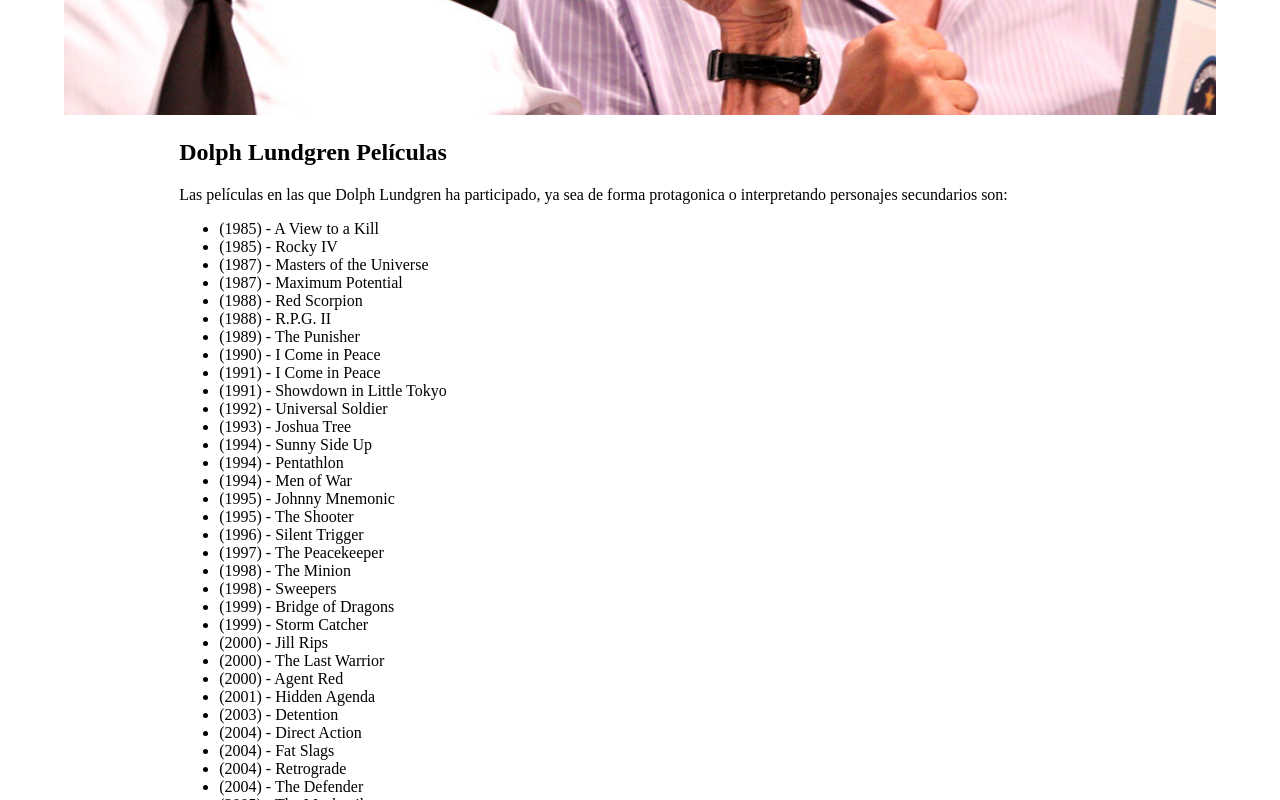
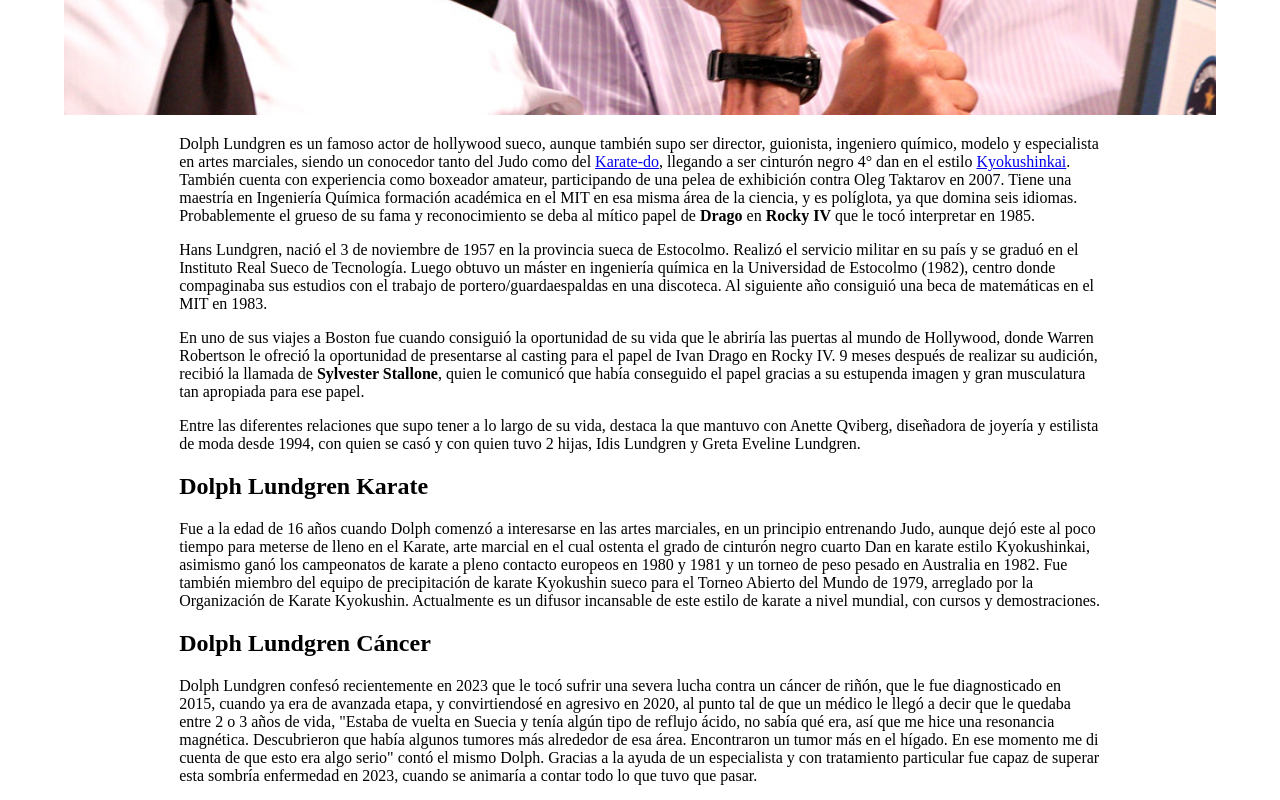
Before and after one commit to Ulise22/karate-info, a Next.js app: page /famosos/dolph-lundgren in a window 1280 px wide. Shown: the part 820-1620 px from the top of the page. Built offline with nearby package versions, Linux system fonts and the light colour scheme; a web font is replaced by a local one.

Commit message:
dolph lundgren article done

```diff
--- a/src/app/famosos/(famosos)/dolph-lundgren/page.tsx
+++ b/src/app/famosos/(famosos)/dolph-lundgren/page.tsx
@@ -1,13 +1,21 @@
 import styles from '@/app/famosos/famoso.module.css'
 import dolph from '@/assets/famosos/dolph_hero.jpg'
 import ArticlesHero from '@/components/ArticlesHero'
+import Link from 'next/link'
 
 export default function Dolph () {
     return(
         <main className={styles.famoso}>
             <ArticlesHero title='Dolph Lundgren' img={dolph} />
             <section className={styles.famoso__article}>
-                <p></p>
+                <p>Dolph Lundgren es un famoso actor de hollywood sueco, aunque también supo ser director, guionista, ingeniero químico, modelo y especialista en artes marciales, siendo un conocedor tanto del Judo como del <Link href='/articulos/karate-do'>Karate-do</Link>, llegando a ser cinturón negro 4° dan en el estilo <Link href='/estilos/kyokushin-kai'>Kyokushinkai</Link>. También cuenta con experiencia como boxeador amateur, participando de una pelea de exhibición contra Oleg Taktarov en 2007. Tiene una maestría en Ingeniería Química formación académica en el MIT en esa misma área de la ciencia, y es políglota, ya que domina seis idiomas. Probablemente el grueso de su fama y reconocimiento se deba al mítico papel de <b>Drago</b> en <b>Rocky IV</b> que le tocó interpretar en 1985.</p>
+                <p>Hans Lundgren, nació el 3 de noviembre de 1957 en la provincia sueca de Estocolmo. Realizó el servicio militar en su país y se graduó en el Instituto Real Sueco de Tecnología.  Luego obtuvo un máster en ingeniería química en la Universidad de Estocolmo (1982), centro donde compaginaba sus estudios con el trabajo de portero/guardaespaldas en una discoteca. Al siguiente año consiguió una beca de matemáticas en el MIT en 1983.</p>
+                <p>En uno de sus viajes a Boston fue cuando consiguió la oportunidad de su vida que le abriría las puertas al mundo de Hollywood, donde Warren Robertson le ofreció la oportunidad de presentarse al casting para el papel de Ivan Drago en Rocky IV. 9 meses después de realizar su audición, recibió la llamada de <b>Sylvester Stallone</b>, quien le comunicó que había conseguido el papel gracias a su estupenda imagen y gran musculatura tan apropiada para ese papel.</p>
+                <p>Entre las diferentes relaciones que supo tener a lo largo de su vida, destaca la que mantuvo con Anette Qviberg, diseñadora de joyería y estilista de moda desde 1994, con quien se casó y con quien tuvo 2 hijas, Idis Lundgren y Greta Eveline Lundgren.</p>
+                <h2 className={styles.famosos__article__subtitle}>Dolph Lundgren Karate</h2>
+                <p>Fue a la edad de 16 años cuando Dolph comenzó a interesarse en las artes marciales, en un principio entrenando Judo, aunque dejó este al poco tiempo para meterse de lleno en el Karate, arte marcial en el cual ostenta el grado de cinturón negro cuarto Dan en karate estilo Kyokushinkai, asimismo ganó los campeonatos de karate a pleno contacto europeos en 1980 y 1981 y un torneo de peso pesado en Australia en 1982. Fue también miembro del equipo de precipitación de karate Kyokushin sueco para el Torneo Abierto del Mundo de 1979, arreglado por la Organización de Karate Kyokushin. Actualmente es un difusor incansable de este estilo de karate a nivel mundial, con cursos y demostraciones.</p>
+                <h2 className={styles.famosos__article__subtitle}>Dolph Lundgren Cáncer</h2>
+                <p>Dolph Lundgren confesó recientemente en 2023 que le tocó sufrir una severa lucha contra un cáncer de riñón, que le fue diagnosticado en 2015, cuando ya era de avanzada etapa, y convirtiendosé en agresivo en 2020, al punto tal de que un médico le llegó a decir que le quedaba entre 2 o 3 años de vida, &quot;Estaba de vuelta en Suecia y tenía algún tipo de reflujo ácido, no sabía qué era, así que me hice una resonancia magnética. Descubrieron que había algunos tumores más alrededor de esa área. Encontraron un tumor más en el hígado. En ese momento me di cuenta de que esto era algo serio&quot; contó el mismo Dolph. Gracias a la ayuda de un especialista y con tratamiento particular fue capaz de superar esta sombría enfermedad en 2023, cuando se animaría a contar todo lo que tuvo que pasar.</p>
                 <h2 className={styles.famosos__article__subtitle}>Dolph Lundgren Películas</h2>
                 <p>Las películas en las que Dolph Lundgren ha participado, ya sea de forma protagonica o interpretando personajes secundarios son:</p>
                 <ul>
--- a/src/app/famosos/(famosos)/michael-jai-white/page.tsx
+++ b/src/app/famosos/(famosos)/michael-jai-white/page.tsx
@@ -12,7 +12,7 @@
                 <p>Michael nació el 10 de noviembre de 1967 en la ciudad estadounidense de Brooklyn, New York, donde pasó la mayor parte de su infancia hasta que se mudo a Bridgeport, Connecticut, en donde se graduaría en la Escuela Superior Central en 1988, en la que se destacó como deportista. Luego de su graduación comenzó a trabajar como profesor de educación especial hasta 1992, año en que dejó su trabajo para ir a vivir Los Ángeles para así poder dedicarse de lleno a la actuación y el cine. En aquella ciudad conocería a Courtenay Chatman, mujer que se convirtiría en su esposa en 2005, ella era una ginecóloga formada en Filadelfia y Los Ángeles, con quien tuvo una hija llamada Michelle Morgan, quien nació el 24 de diciembre de 2008.</p>
                 <h2 className={styles.famoso__article__subtitle}>Michael Jai White Artes Marciales</h2>
                 <p>Michael Jai White es un artista marcial muy destacado, especialmente en lo que respecta al Karate, dado que es poseedor del cinturón negro de los estilos: <Link href='/estilos/gojuryu'>Karate Goju Ryu</Link> (donde es 3° dan con el afamado maestro Eddie Morales), <Link href='/estilos/kyokushin-kai'>Karate Kyokushinkai</Link> (°3 dan), <Link href='/estilos/karate-shotokan'>Karate-Do Shotokan</Link> (3° dan) y en <b>Kobudo</b>. Además posee 2 cinturones negros en las artes marciales coreanas <b>Taekwondo</b> y <b>Tang Soo Do</b>.</p>
-                <p>White comenzó su entrenamiento durante su niñez en las artes marciales tradicionales del Jiu-jitsu y del <Link href='/estilos/karate-do'>Karate-Do</Link> a la edad de siete años, para después dedicarse a otras variantes y estilos.</p>
+                <p>White comenzó su entrenamiento durante su niñez en las artes marciales tradicionales del Jiu-jitsu y del <Link href='/articulos/karate-do'>Karate-Do</Link> a la edad de siete años, para después dedicarse a otras variantes y estilos.</p>
                 <h2 className={styles.famoso__article__subtitle}>Michael Jai White Películas</h2>
                 <p>La filmografía de Michael Jai White está compuesta por: </p>
                 <h3>Cine</h3>
```
